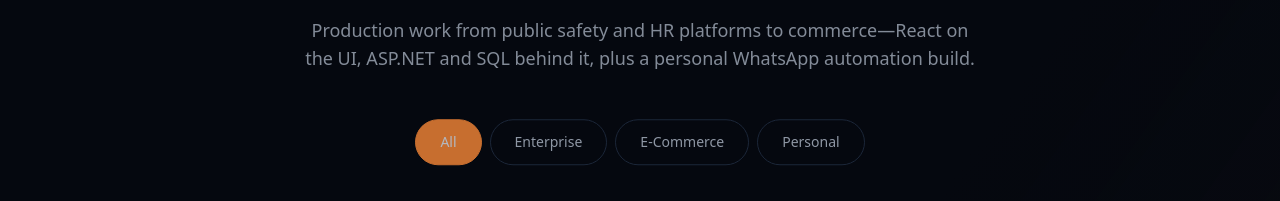
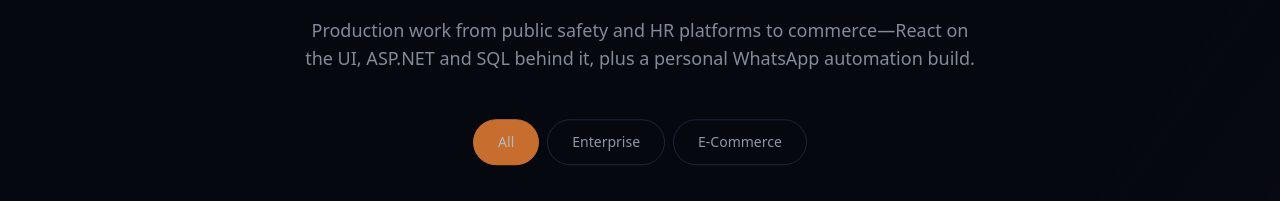
Before and after one commit to vatsal-99/portfolio, a React (Vite) app: page / in a window 1280 px wide. Shown: the part 3285-3486 px from the top of the page. Built offline with nearby package versions, Linux system fonts and the light colour scheme; grey boxes are pictures that could not be loaded.

Commit message:
project changes

```diff
--- a/src/components/ProjectsSection.jsx
+++ b/src/components/ProjectsSection.jsx
@@ -315,90 +315,90 @@ const projects = [
       "Replaced manual spreadsheet tracking",
     ],
   },
-  {
-    id: 7,
-    title: "WhatsApp Auto-Reply System",
-    category: "Personal",
-    description:
-      "Automation system for handling WhatsApp messages with real-time responses, enabling efficient communication without manual intervention.",
-    fullDescription: `
-      An automated WhatsApp messaging system designed to handle incoming messages and respond intelligently in real time without manual intervention.
+  // {
+  //   id: 7,
+  //   title: "WhatsApp Auto-Reply System",
+  //   category: "Personal",
+  //   description:
+  //     "Automation system for handling WhatsApp messages with real-time responses, enabling efficient communication without manual intervention.",
+  //   fullDescription: `
+  //     An automated WhatsApp messaging system designed to handle incoming messages and respond intelligently in real time without manual intervention.
 
-      The system uses rule-based logic and configurable triggers to automate replies, enabling efficient communication for repetitive queries and workflows. It processes incoming messages, evaluates conditions, and sends appropriate responses instantly.
+  //     The system uses rule-based logic and configurable triggers to automate replies, enabling efficient communication for repetitive queries and workflows. It processes incoming messages, evaluates conditions, and sends appropriate responses instantly.
 
-      Built for experimentation and automation learning, the project demonstrates integration with messaging APIs, event-driven processing, and real-time handling of user interactions.
+  //     Built for experimentation and automation learning, the project demonstrates integration with messaging APIs, event-driven processing, and real-time handling of user interactions.
 
-      It showcases practical use of automation to reduce manual effort, improve response time, and create scalable communication workflows.`,
-    image: "/projects/project7.png",
-    tags: ["Python", "Automation", "APIs"],
-    demoUrl: "#",
-    githubUrl: "#",
-    featured: false,
-    accentColor: "from-slate-500 to-zinc-600",
-    status: "Side project",
-    highlights: [
-      "Automated reply workflows for messages",
-      "Real-time message handling",
-      "Configurable rules and triggers",
-      "Built for automation and integration practice",
-    ],
-  },
-  {
-    id: 8,
-    title: "Finance Data Analysis",
-    category: "Personal",
-    description:
-      "Data analysis project exploring financial datasets using Python for insights, visualization, and trend analysis.",
-    fullDescription: `
-      A financial data analysis project focused on extracting insights from market datasets using Python-based data processing and visualization techniques.
+  //     It showcases practical use of automation to reduce manual effort, improve response time, and create scalable communication workflows.`,
+  //   image: "/projects/project7.png",
+  //   tags: ["Python", "Automation", "APIs"],
+  //   demoUrl: "#",
+  //   githubUrl: "#",
+  //   featured: false,
+  //   accentColor: "from-slate-500 to-zinc-600",
+  //   status: "Side project",
+  //   highlights: [
+  //     "Automated reply workflows for messages",
+  //     "Real-time message handling",
+  //     "Configurable rules and triggers",
+  //     "Built for automation and integration practice",
+  //   ],
+  // },
+  // {
+  //   id: 8,
+  //   title: "Finance Data Analysis",
+  //   category: "Personal",
+  //   description:
+  //     "Data analysis project exploring financial datasets using Python for insights, visualization, and trend analysis.",
+  //   fullDescription: `
+  //     A financial data analysis project focused on extracting insights from market datasets using Python-based data processing and visualization techniques.
 
-      The project involves data cleaning, transformation, and analysis using libraries like Pandas and NumPy to identify trends, patterns, and correlations within financial data. Visualizations are created using Matplotlib to represent performance metrics and market behavior effectively.
+  //     The project involves data cleaning, transformation, and analysis using libraries like Pandas and NumPy to identify trends, patterns, and correlations within financial data. Visualizations are created using Matplotlib to represent performance metrics and market behavior effectively.
 
-      It explores key financial indicators, compares datasets, and highlights meaningful insights that can support data-driven decision making.
+  //     It explores key financial indicators, compares datasets, and highlights meaningful insights that can support data-driven decision making.
 
-      This project demonstrates strong analytical thinking, data handling capabilities, and the ability to convert raw data into actionable insights through structured analysis.`,
-    image: "/projects/project8.png",
-    tags: ["Python", "Pandas", "NumPy", "Matplotlib"],
-    demoUrl: "#",
-    githubUrl: "https://github.com/vatsal-99",
-    featured: false,
-    accentColor: "from-green-500 to-emerald-600",
-    status: "Capstone",
-    highlights: [
-      "Analyzed financial datasets for trends and patterns",
-      "Data cleaning and transformation using Pandas",
-      "Visualized insights with charts and graphs",
-      "Explored correlations and performance metrics",
-    ],
-  },
-  {
-    id: 9,
-    title: "Civil Engineering Calculators",
-    category: "Personal",
-    description:
-      "Web-based calculator platform for civil engineering formulas and calculations for students and professionals.",
-    fullDescription:`
-        A web-based platform providing a collection of civil engineering calculators designed to simplify complex formula-based calculations for students and professionals.
+  //     This project demonstrates strong analytical thinking, data handling capabilities, and the ability to convert raw data into actionable insights through structured analysis.`,
+  //   image: "/projects/project8.png",
+  //   tags: ["Python", "Pandas", "NumPy", "Matplotlib"],
+  //   demoUrl: "#",
+  //   githubUrl: "https://github.com/vatsal-99",
+  //   featured: false,
+  //   accentColor: "from-green-500 to-emerald-600",
+  //   status: "Capstone",
+  //   highlights: [
+  //     "Analyzed financial datasets for trends and patterns",
+  //     "Data cleaning and transformation using Pandas",
+  //     "Visualized insights with charts and graphs",
+  //     "Explored correlations and performance metrics",
+  //   ],
+  // },
+  // {
+  //   id: 9,
+  //   title: "Civil Engineering Calculators",
+  //   category: "Personal",
+  //   description:
+  //     "Web-based calculator platform for civil engineering formulas and calculations for students and professionals.",
+  //   fullDescription:`
+  //       A web-based platform providing a collection of civil engineering calculators designed to simplify complex formula-based calculations for students and professionals.
 
-        The application includes multiple tools covering common engineering calculations, allowing users to input values and instantly get accurate results through a clean and user-friendly interface.
+  //       The application includes multiple tools covering common engineering calculations, allowing users to input values and instantly get accurate results through a clean and user-friendly interface.
 
-        It focuses on usability and accessibility, enabling quick computations without the need for manual calculations or external references. Charts and visual outputs are used where applicable to improve understanding of results.
+  //       It focuses on usability and accessibility, enabling quick computations without the need for manual calculations or external references. Charts and visual outputs are used where applicable to improve understanding of results.
 
-        This project demonstrates practical problem-solving, front-end development skills, and the ability to build tools that deliver real value to a specific domain audience.`,
-    image: "/projects/project9.png",
-    tags: ["ASP", "C#", "HTML", "CSS", "JS", "ChartJs"],
-    demoUrl: "https://www.civil-engineering-calculators.com/",
-    githubUrl: "#",
-    featured: false,
-    accentColor: "from-blue-500 to-cyan-500",
-    status: "College project",
-    highlights: [
-      "Built multiple civil engineering calculation tools",
-      "Simple and user-friendly web interface",
-      "Covers common formulas for quick calculations",
-      "Designed for students and professionals",
-    ],
-  },
+  //       This project demonstrates practical problem-solving, front-end development skills, and the ability to build tools that deliver real value to a specific domain audience.`,
+  //   image: "/projects/project9.png",
+  //   tags: ["ASP", "C#", "HTML", "CSS", "JS", "ChartJs"],
+  //   demoUrl: "https://www.civil-engineering-calculators.com/",
+  //   githubUrl: "#",
+  //   featured: false,
+  //   accentColor: "from-blue-500 to-cyan-500",
+  //   status: "College project",
+  //   highlights: [
+  //     "Built multiple civil engineering calculation tools",
+  //     "Simple and user-friendly web interface",
+  //     "Covers common formulas for quick calculations",
+  //     "Designed for students and professionals",
+  //   ],
+  // },
 ];
 
 const categoryColors = {
@@ -703,7 +703,7 @@ export const ProjectsSection = () => {
                           onClick={() => setSelectedProject(project)}
                           whileHover={{ scale: 1.02 }}
                           whileTap={{ scale: 0.98 }}
-                          className="flex-3 inline-flex items-center justify-center gap-2 py-2.5 rounded-lg text-sm font-medium bg-bg-muted text-foreground text-muted-foreground hover:bg-primary/90  border border-border"
+                          className="flex-3 inline-flex items-center justify-center gap-2 py-2.5 rounded-lg text-sm font-medium bg-bg-muted text-foreground text-muted-foreground border border-border"
                         >
                           <Eye size={16} />
                           View Details
@@ -747,7 +747,7 @@ export const ProjectsSection = () => {
               onClick={() => setSelectedProject(null)}
             >
               <motion.div
-                className="bg-background border border-border rounded-2xl max-w-2xl w-full overflow-hidden shadow-xl"
+                className="bg-background border border-border rounded-2xl max-w-2xl w-full overflow-hidden max-h-[90vh] overflow-y-auto  shadow-xl"
                 initial={{ scale: 0.8, opacity: 0 }}
                 animate={{ scale: 1, opacity: 1 }}
                 exit={{ scale: 0.8, opacity: 0 }}
--- a/src/components/WelcomeScreen.jsx
+++ b/src/components/WelcomeScreen.jsx
@@ -2,11 +2,11 @@ import { useEffect, useState } from "react";
 import { motion } from "framer-motion";
 
 const bootLines = [
-  "Booting Vatsal.dev…",
+  "Initializing Vatsal.dev…",
   "Frontend → React · JavaScript",
-  "Backend → ASP.NET Core · APIs · SQL",
-  "AI → Chatbot · Python",
-  "All systems ready 🚀",
+  "Backend → ASP.NET Core · REST APIs · SQL",
+  "Systems → Real-time · Microservices",
+  "Ready to deploy 🚀",
 ];
 
 const WelcomeScreen = ({ onWelcomeComplete }) => {
```
